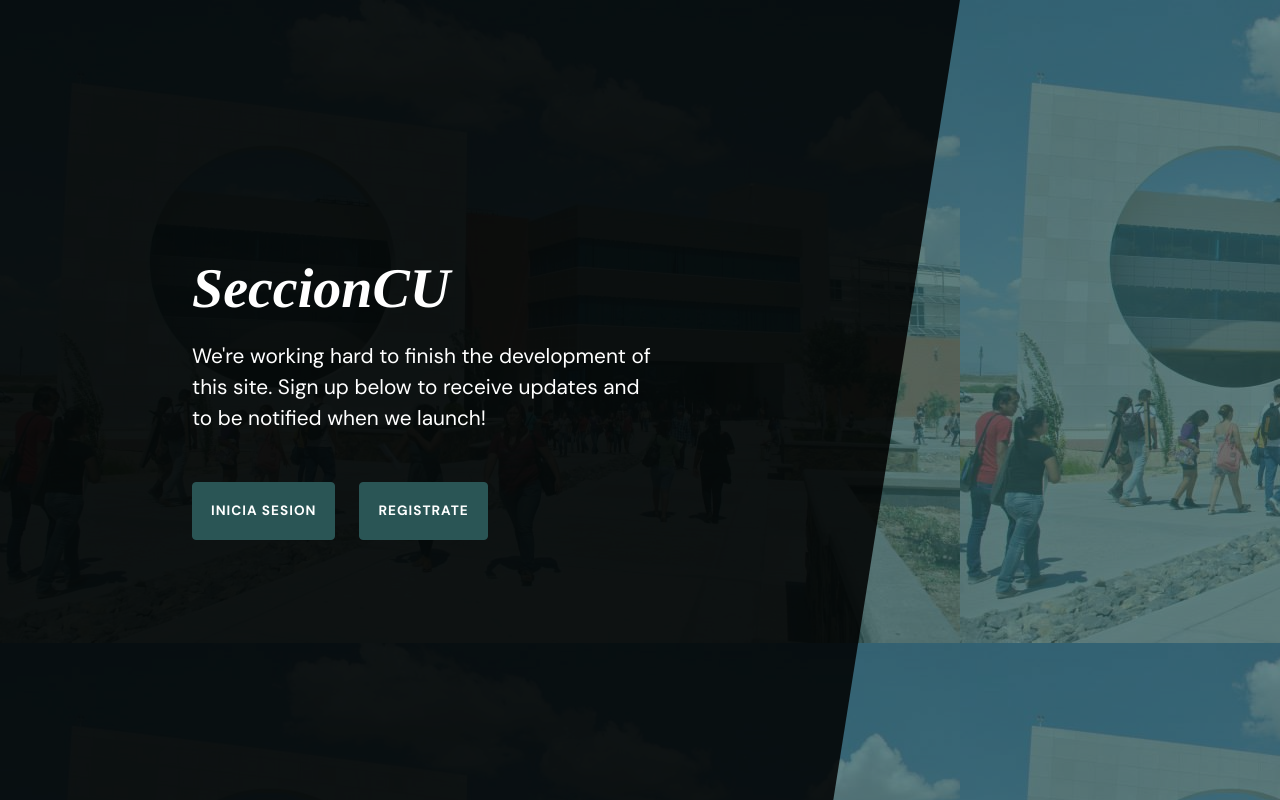
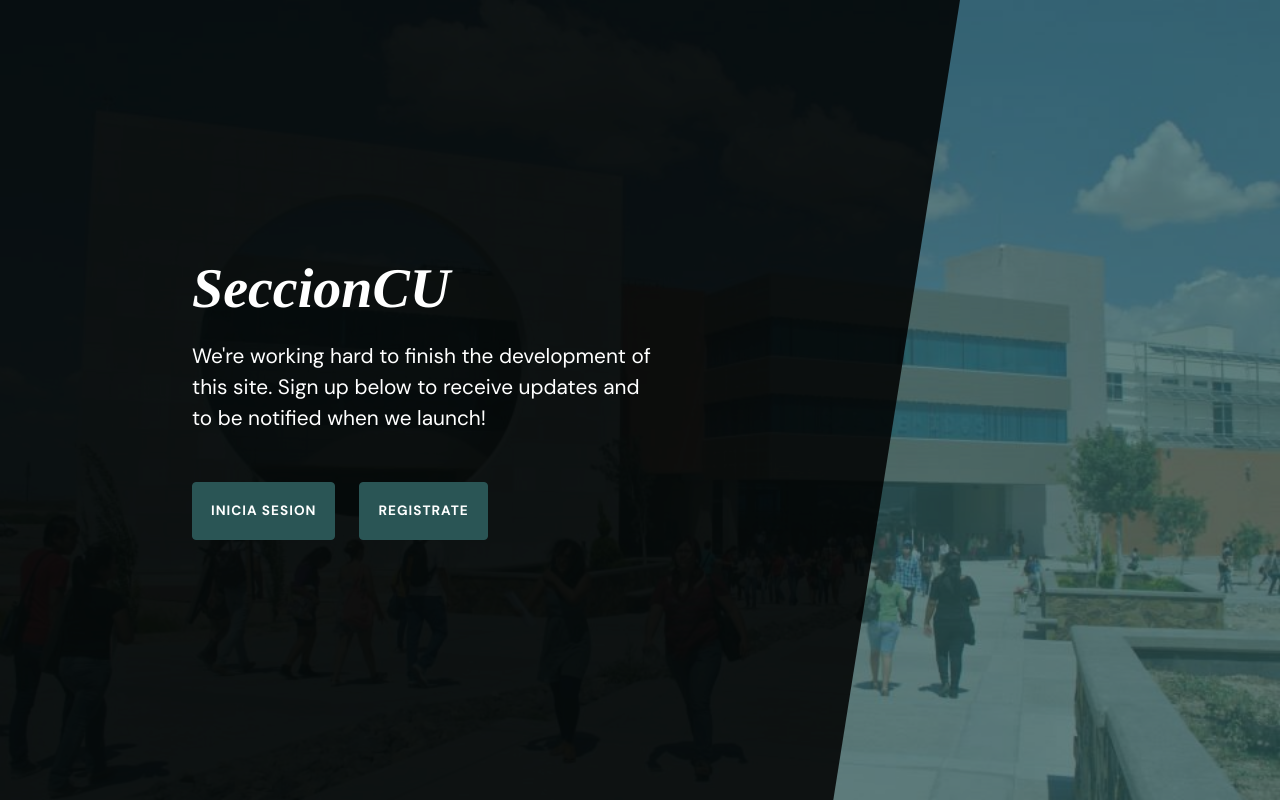
Before and after one commit to CeciliaMendoza/Proyecto-de-Innovacion, a Django app: page / in a window 1280 px wide. Run offline with Django 4.2, Linux system fonts and the light colour scheme; some libraries are stand-ins or nearby versions.

Commit message:
Nuevo fondo

```diff
--- a/seccionCU/autentificacion/static/autentificacion/css/fondo.css
+++ b/seccionCU/autentificacion/static/autentificacion/css/fondo.css
@@ -1,3 +1,6 @@
 body{
     background-image: url("../img/bg.jpg");
+    background-repeat: no-repeat;
+    background-size: cover;
+    object-fit: cover;
 }
```
